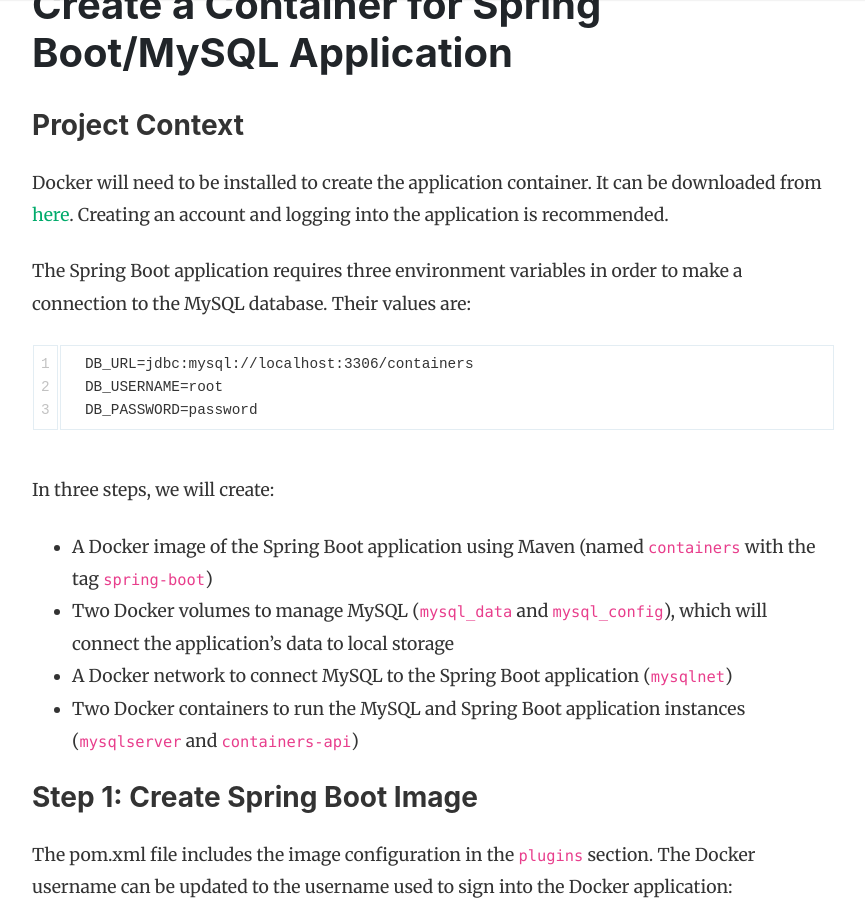
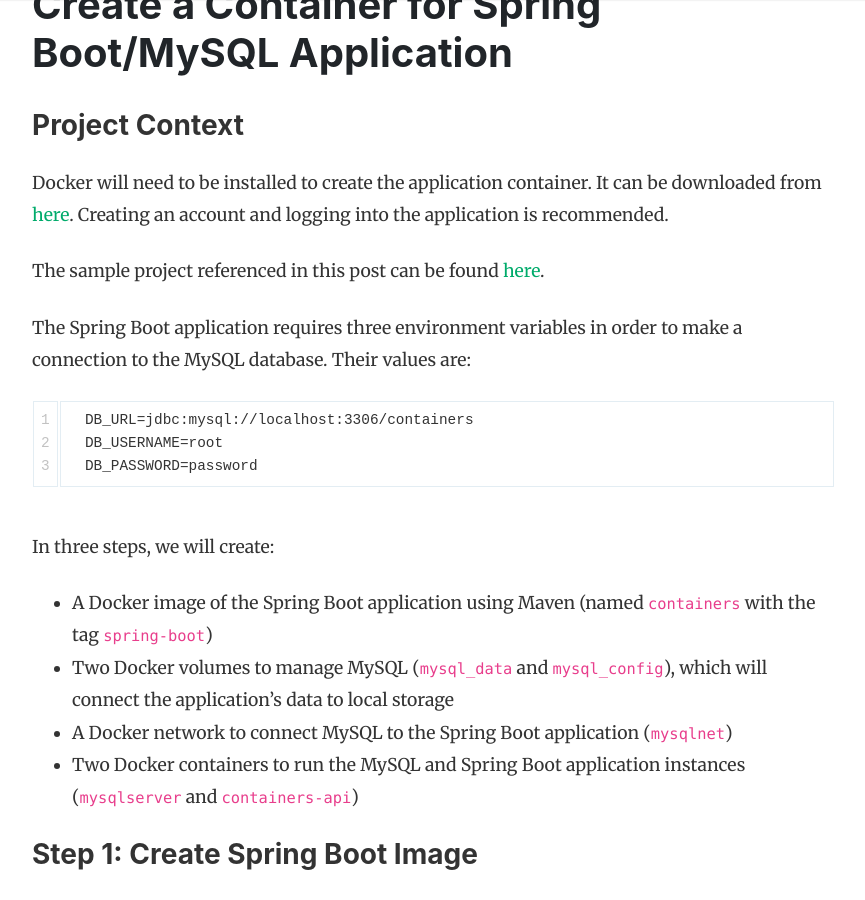
Before and after one commit to oneexists/oneexists.github.io, a Jekyll site: the page built from _posts/2022-11-30-containerize-api.md, in a window 1280 px wide and 900 px high, scrolled down 354 px. Shown: the whole window, without its empty margins (68-933 px from the left). Built offline with Jekyll 4.4.1, drawn with Linux system fonts in a browser that asks for light colours; nearby versions of some CDN libraries.

Commit message:
add sample project repository link

```diff
--- a/_posts/2022-11-30-containerize-api.md
+++ b/_posts/2022-11-30-containerize-api.md
@@ -11,6 +11,9 @@
 Docker will need to be installed to create the application container.
 It can be downloaded from [here](https://docs.docker.com/get-docker/).
 Creating an account and logging into the application is recommended.
+
+The sample project referenced in this post can be found
+[here](https://github.com/oneexists/containers).
 
 The Spring Boot application requires three environment variables in
 order to make a connection to the MySQL database. Their values are:
```
